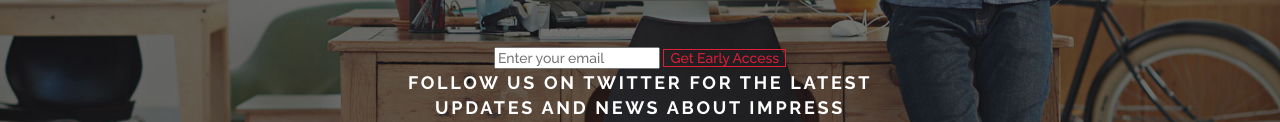
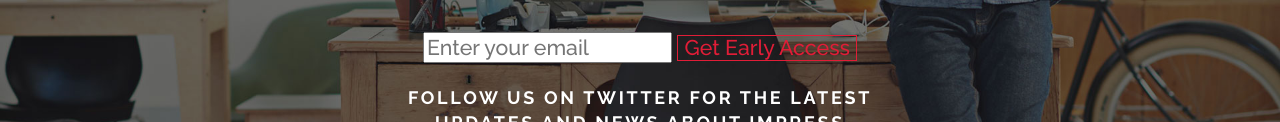
Before and after one commit to backupparachute/impress-website, a website: page index.html in a window 1280 px wide. Shown: the part 432-554 px from the top of the page. Drawn offline with nearby package versions, Linux system fonts and the light colour scheme; files that its build step writes are made by us from their sources; a script that the page names is missing.

Commit message:
Update index.html

```diff
--- a/index.html
+++ b/index.html
@@ -20,9 +20,9 @@
     <link href='https://fonts.googleapis.com/css?family=Raleway:300,400,700,500,900' rel='stylesheet' type='text/css'>
     <style>
       #register {
-        font-weight:16pt;
+        font-size:16pt;
         color: #666;
-        margin-bottom: 1px;
+        margin-bottom: 1em;
       }
       #register input {
         line-height:1em;
```
